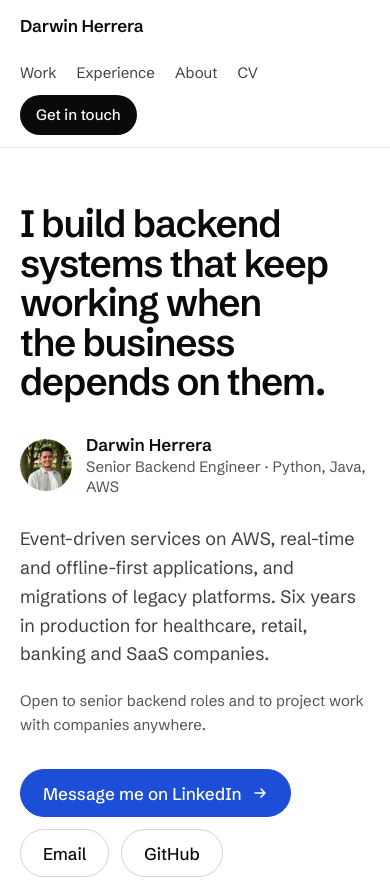
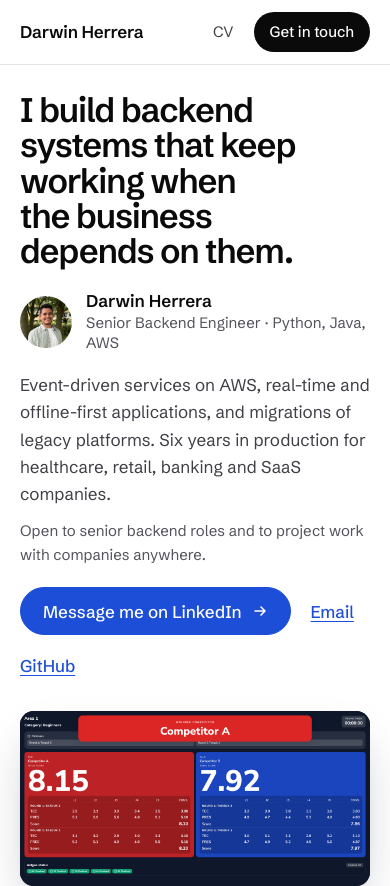
Before and after one commit to darwinhc/darwinhc.github.io, an Astro site: page / in a window 390 px wide. Shown: the top 886 px of the page. Built offline with nearby package versions, Linux system fonts and the light colour scheme; Astro itself is replaced by a stand-in of ours; a web font is replaced by a local one.

Commit message:
fix: Apply the design review to the home page and diagrams
- Phones: brand, CV and contact on one header row, tighter hero and text
  links for Email and GitHub, so the live scoreboard shows in the first screen.
- Less space between the hero and Selected work.
- Realtime Events row aligned to the top, code links merged into one.
- Visible focus ring on dark sections.
- Plain text face for labels; mono stays for dates, packages and data.
- Adapters in two columns when the diagram stacks on tablets.

```diff
--- a/src/components/Header.astro
+++ b/src/components/Header.astro
@@ -25,7 +25,11 @@ const links =
     <div class="links">
       {
         links.map((link) => (
-          <a href={link.href} aria-current={path === link.href ? 'page' : undefined}>
+          <a
+            href={link.href}
+            class:list={[{ 'wide-only': link.href !== '/cv/' }]}
+            aria-current={path === link.href ? 'page' : undefined}
+          >
             {link.label}
           </a>
         ))
@@ -93,12 +97,17 @@ const links =
 
   @media (max-width: 560px) {
     .nav {
-      padding-top: 12px;
-      padding-bottom: 12px;
+      flex-wrap: nowrap;
+      min-height: 64px;
     }
 
     .links {
-      gap: 0 20px;
+      flex-wrap: nowrap;
+      gap: 20px;
+    }
+
+    .wide-only {
+      display: none;
     }
   }
 </style>
--- a/src/pages/index.astro
+++ b/src/pages/index.astro
@@ -73,8 +73,8 @@ const services = [
       <p class="small muted open">Open to senior backend roles and to project work with companies anywhere.</p>
       <div class="cta-row">
         <a class="btn btn-primary" href={site.linkedin}>Message me on LinkedIn <ArrowIcon /></a>
-        <a class="btn" href={`mailto:${site.email}`}>Email</a>
-        <a class="btn" href={site.github}>GitHub</a>
+        <a class="btn secondary-btn" href={`mailto:${site.email}`}>Email</a>
+        <a class="btn secondary-btn" href={site.github}>GitHub</a>
       </div>
     </div>
     <figure class="hero-figure">
@@ -177,8 +177,10 @@ const services = [
         <div class="link-row">
           <a class="arrow-link" href="/work/realtime-events/">Read the case study <ArrowIcon size={14} /></a>
           <a href="https://tt-events-realtime-frontend-react.vercel.app">Try the live demo</a>
-          <a href="https://github.com/darwinhc/tt-events-realtime.service.python">Backend code</a>
-          <a href="https://github.com/darwinhc/tt-events-realtime.frontend.react">Frontend code</a>
+          <span class="code-links">
+            Code: <a href="https://github.com/darwinhc/tt-events-realtime.service.python">backend</a> ·
+            <a href="https://github.com/darwinhc/tt-events-realtime.frontend.react">frontend</a>
+          </span>
         </div>
       </div>
     </div>
@@ -327,7 +329,7 @@ const services = [
 <style>
   .hero {
     padding-top: 88px;
-    padding-bottom: 96px;
+    padding-bottom: 64px;
     display: flex;
     flex-wrap: wrap;
     gap: 64px;
@@ -411,7 +413,7 @@ const services = [
   }
 
   .work-head {
-    padding-top: 112px;
+    padding-top: 56px;
     padding-bottom: 48px;
     display: flex;
     flex-wrap: wrap;
@@ -441,6 +443,11 @@ const services = [
 
   .project-reverse {
     flex-wrap: wrap-reverse;
+    align-items: flex-start;
+  }
+
+  .code-links {
+    color: var(--text-2);
   }
 
   section[aria-labelledby='events-title'] {
@@ -701,13 +708,46 @@ const services = [
 
   @media (max-width: 560px) {
     .hero {
-      padding-top: 56px;
-      padding-bottom: 72px;
-      gap: 48px;
+      padding-top: 28px;
+      padding-bottom: 56px;
+      gap: 24px;
+    }
+
+    .hero h1 {
+      font-size: 34px;
+    }
+
+    .person {
+      margin-top: 20px;
+    }
+
+    .statement {
+      margin-top: 18px;
+      font-size: 17px;
+    }
+
+    .open {
+      margin-top: 12px;
+    }
+
+    .cta-row {
+      margin-top: 20px;
+      align-items: center;
+      gap: 8px 20px;
+    }
+
+    .cta-row .secondary-btn {
+      min-height: 44px;
+      padding: 0;
+      border: 0;
+      color: var(--accent);
+      text-decoration: underline;
+      text-underline-offset: 3px;
+      text-decoration-thickness: 1px;
     }
 
     .work-head {
-      padding-top: 80px;
+      padding-top: 56px;
     }
 
     .project {
--- a/src/styles/case.css
+++ b/src/styles/case.css
@@ -24,8 +24,8 @@
 }
 
 .case-meta dt {
-  font-family: var(--mono);
   font-size: 13px;
+  font-weight: 500;
   color: var(--muted);
 }
 
--- a/src/styles/global.css
+++ b/src/styles/global.css
@@ -183,6 +183,11 @@ p {
   color: var(--dark-link);
 }
 
+.band-dark :focus-visible,
+.case-dark :focus-visible {
+  outline-color: var(--dark-link);
+}
+
 .lede {
   font-size: 18px;
   color: var(--text-2);
```
Also changed, not shown: src/components/Architecture.astro (+7 -2 lines).
